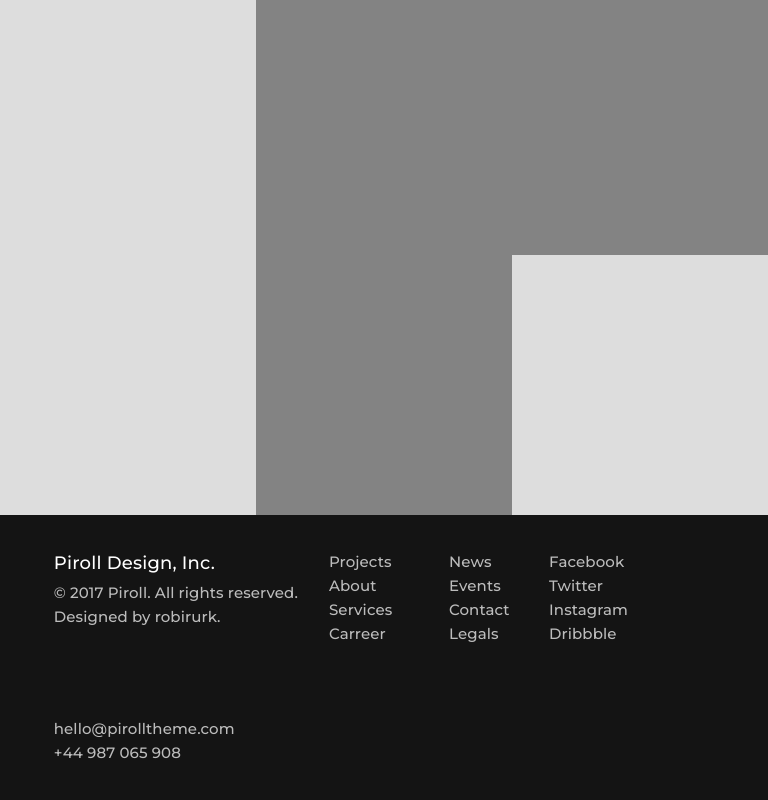
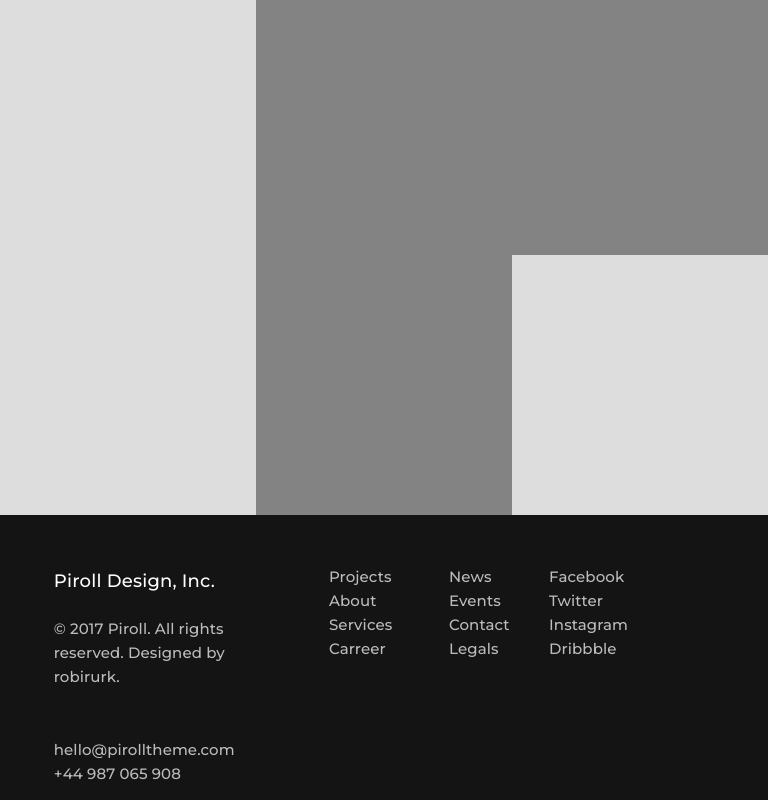
Before and after one commit to PetroKurinnyi/html5css3, a website: page app/index.html in a window 768 px wide. Shown: the part 938-1738 px from the top of the page. Drawn offline with Linux system fonts and the light colour scheme.

Commit message:
little cleanup

```diff
--- a/app/scss/main.scss
+++ b/app/scss/main.scss
@@ -159,16 +159,13 @@
     footer {
       height: 285px;
       .container {
-        height: 100%;
         grid-gap: 0;
       }
-      @include font-set(15px, normal, 1.6, 0.1px);
       .rights {
         grid-column-start: 1;
-        grid-column-end: 6;
+        grid-column-end: 5;
         .company-name {
           padding-top: 30px;
-          @include font-set(18px, 500, 2, 0.2px);
         }
       }
       .contacts {
@@ -178,12 +175,12 @@
         grid-row: 2;
       }
       .footer-nav {
-        padding-top: 35px;
+        padding-top: 50px;
         grid-column-start: 6;
         grid-column-end: 9;
       }
       .social {
-        padding-top: 35px;
+        padding-top: 50px;
         grid-column-start: 10;
         grid-column-end: 12;
       }
@@ -213,9 +210,6 @@
     footer {
       height: 385px;
       .container {
-        height: 100%;
-        display: grid;
-        grid-template-columns: repeat(12, 1fr);
         grid-gap: 0;
       }
       @include font-set(12px, normal, 1.6, 0.1px);
```
Also changed, not shown: app/css/main.css.
